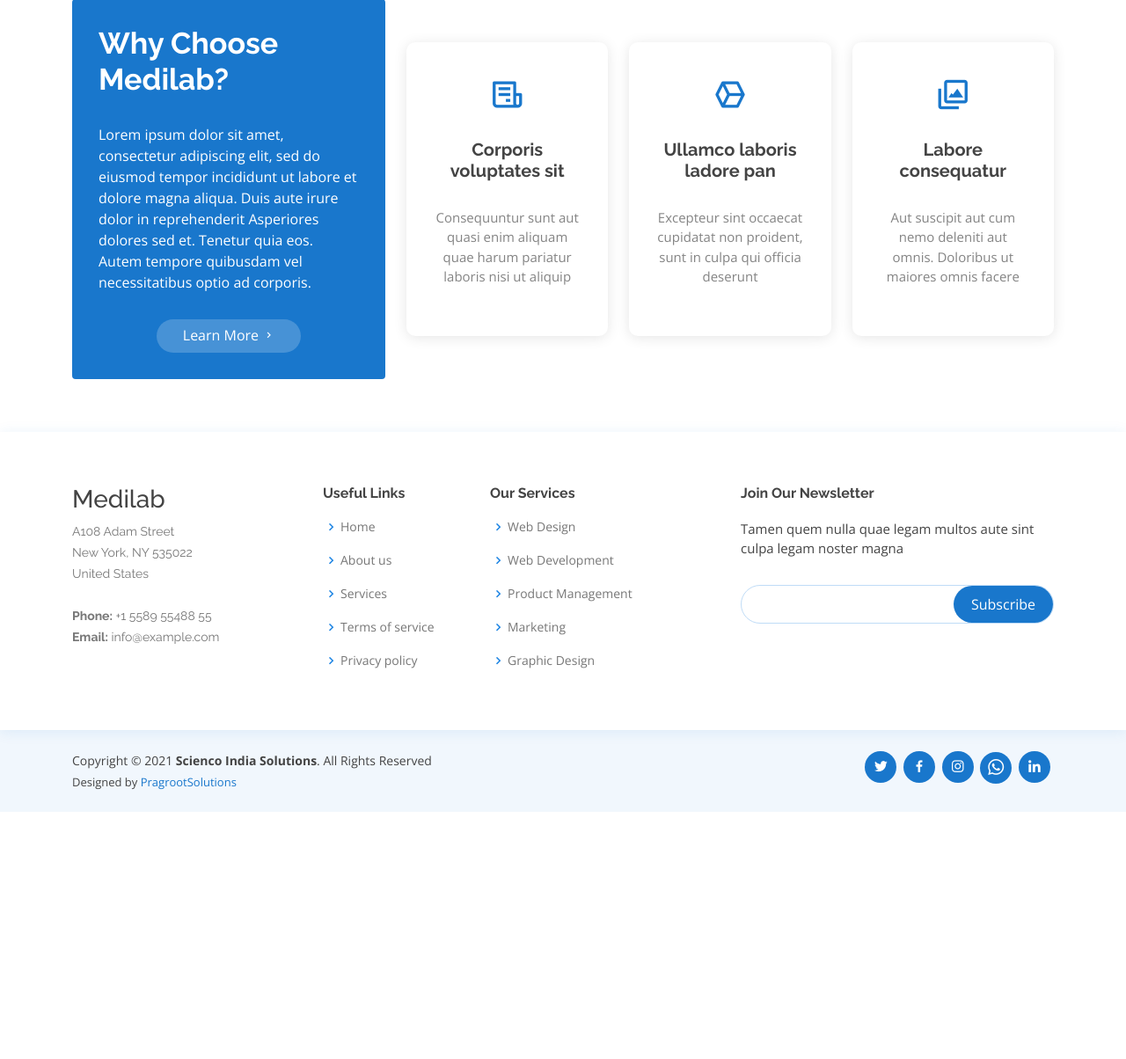
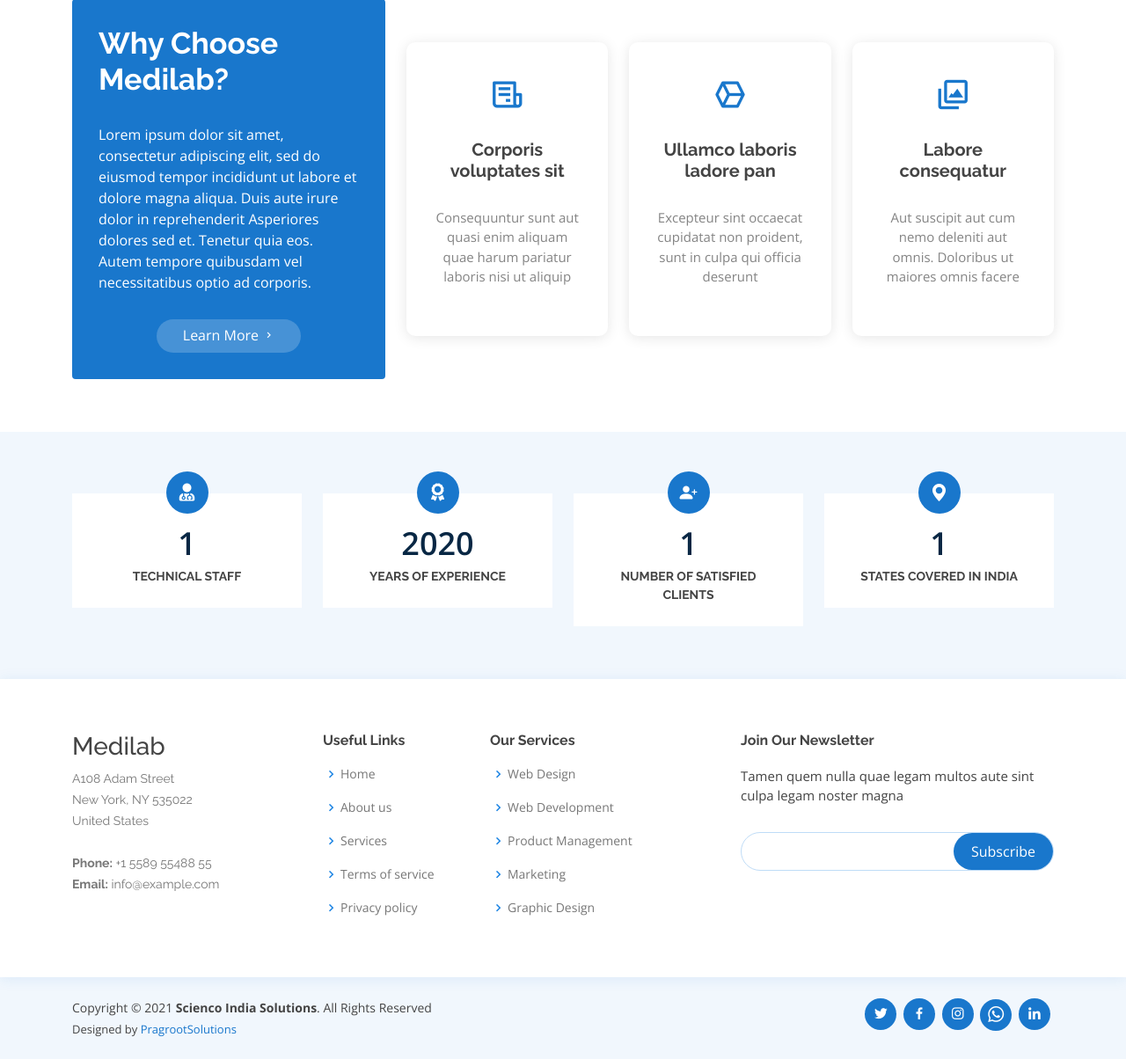
Before and after one commit to pulkitmadaanit/medicalwebsite-team_work, a Django app: page /site2_instruments/ in a window 1280 px wide. Shown: the part 881-2085 px from the top of the page at 88% size. Before the commit the page ends 1804 px from the top, so only its background shows below. Run offline with Django 3.2, Linux system fonts and the light colour scheme; tables that the repository leaves empty hold one stand-in row (values such as "Sample post"); some libraries are stand-ins or nearby versions.

Commit message:
updation in number

```diff
--- a/home_page/views.py
+++ b/home_page/views.py
@@ -1,7 +1,7 @@
 from django.shortcuts import render
 from django.views import View
 from django.views.generic import TemplateView, ListView
-# from site_2_process_instrument.models import HomeImageSlider,Table,Product
+from site_2_process_instrument.models import HomeImageSlider, HomePageData
 
 
 # class HomeView(TemplateView):
@@ -43,4 +43,8 @@ def SiteOneHome(request):
 
 
 def SiteTwoHome(request):
-    return render(request,"site2_instrument/project/index.html")
+    context = {
+        "data":HomePageData.objects.all()[:1]
+    }
+    data= HomePageData.objects.all()[:1]
+    return render(request,"site2_instrument/project/index.html",context)
--- a/site_2_process_instrument/admin.py
+++ b/site_2_process_instrument/admin.py
@@ -1,11 +1,11 @@
 from django.contrib import admin
 # from .models import HomeImageSlider,Product,Table
-from .models import AboutUs, ContactModel, Contact_display
+from .models import AboutUs, ContactModel, Contact_display,HomePageData
 
 admin.site.register(AboutUs)
 admin.site.register(ContactModel)
 admin.site.register(Contact_display)
-
+admin.site.register(HomePageData)
 # admin.site.register(HomeImageSlider)
 # admin.site.register(Product)
 # admin.site.register(Table)
--- a/site_2_process_instrument/models.py
+++ b/site_2_process_instrument/models.py
@@ -1,6 +1,7 @@
 from django.db import models
 from django.core.files.storage import FileSystemStorage
 from django.conf import settings
+from django.core.validators import MaxValueValidator
 # from django.utils.translation import
 
 
@@ -18,6 +19,12 @@ def image_directory_path(instance, filename):
 class HomeImageSlider(models.Model):
     image = models.FileField(upload_to=image_directory_path, storage=image_storage)
 
+
+class HomePageData(models.Model):
+    TechnicalStaff= models.IntegerField()
+    YearsOfExperience = models.IntegerField()
+    NumberOfSatisfiedClient = models.IntegerField()
+    StatesCoveredInIndia = models.IntegerField(validators=[MaxValueValidator(29)])
 
 
 class AboutUs(models.Model):
--- a/templates/site2_instrument/project/counts.html
+++ b/templates/site2_instrument/project/counts.html
@@ -2,42 +2,46 @@
     <!-- ======= Counts Section ======= -->
     <section id="counts" class="counts">
       <div class="container">
+        {% for information in data %}
+
 
         <div class="row">
 
           <div class="col-lg-3 col-md-6">
             <div class="count-box">
               <i class="fas fa-user-md"></i>
-              <span data-purecounter-start="0" data-purecounter-end="85" data-purecounter-duration="1" class="purecounter"></span>
-              <p>Doctors</p>
+
+              <span data-purecounter-start="0" data-purecounter-end="{{information.TechnicalStaff}}" data-purecounter-duration="1" class="purecounter"></span>
+              <p><b>TECHNICAL STAFF</b></p>
             </div>
           </div>
 
           <div class="col-lg-3 col-md-6 mt-5 mt-md-0">
             <div class="count-box">
-              <i class="far fa-hospital"></i>
-              <span data-purecounter-start="0" data-purecounter-end="18" data-purecounter-duration="1" class="purecounter"></span>
-              <p>Departments</p>
+              <i class="fas fa-award"></i>
+              <span data-purecounter-start="0" data-purecounter-end="{{information.YearsOfExperience}}" data-purecounter-duration="1" class="purecounter"></span>
+              <p><b>YEARS OF EXPERIENCE</b></p>
             </div>
           </div>
 
           <div class="col-lg-3 col-md-6 mt-5 mt-lg-0">
             <div class="count-box">
-              <i class="fas fa-flask"></i>
-              <span data-purecounter-start="0" data-purecounter-end="12" data-purecounter-duration="1" class="purecounter"></span>
-              <p>Research Labs</p>
+              <!-- <i class="fas fa-flask"></i> -->
+              <i class="bi bi-person-plus-fill"></i>
+              <span data-purecounter-start="0" data-purecounter-end="{{information.NumberOfSatisfiedClient}}  " data-purecounter-duration="1" class="purecounter"></span>
+              <p><b>NUMBER OF SATISFIED CLIENTS</b></p>
             </div>
           </div>
 
           <div class="col-lg-3 col-md-6 mt-5 mt-lg-0">
             <div class="count-box">
-              <i class="fas fa-award"></i>
-              <span data-purecounter-start="0" data-purecounter-end="150" data-purecounter-duration="1" class="purecounter"></span>
-              <p>Awards</p>
+              <i class="bi bi-geo-alt-fill"></i>
+              <span data-purecounter-start="0" data-purecounter-end="{{information.StatesCoveredInIndia}}" data-purecounter-duration="1" class="purecounter"></span>
+              <p><b>STATES COVERED IN INDIA</b></p>
             </div>
           </div>
 
         </div>
-
+        {% endfor %}
       </div>
     </section><!-- End Counts Section -->
--- a/templates/site2_instrument/project/index.html
+++ b/templates/site2_instrument/project/index.html
@@ -97,7 +97,7 @@
     </section><!-- End Why Us Section -->
 
 
-
+{% include 'site2_instrument/project/counts.html' %}
 
 
 
```
Also changed, not shown: site_2_process_instrument/migrations/0003_homepagedata.py (added), site_2_process_instrument/migrations/0004_auto_20210507_1205.py (added), site_2_process_instrument/migrations/0005_alter_homepagedata_statescoveredinindia.py (added), site_2_process_instrument/migrations/0006_alter_homepagedata_statescoveredinindia.py (added).
